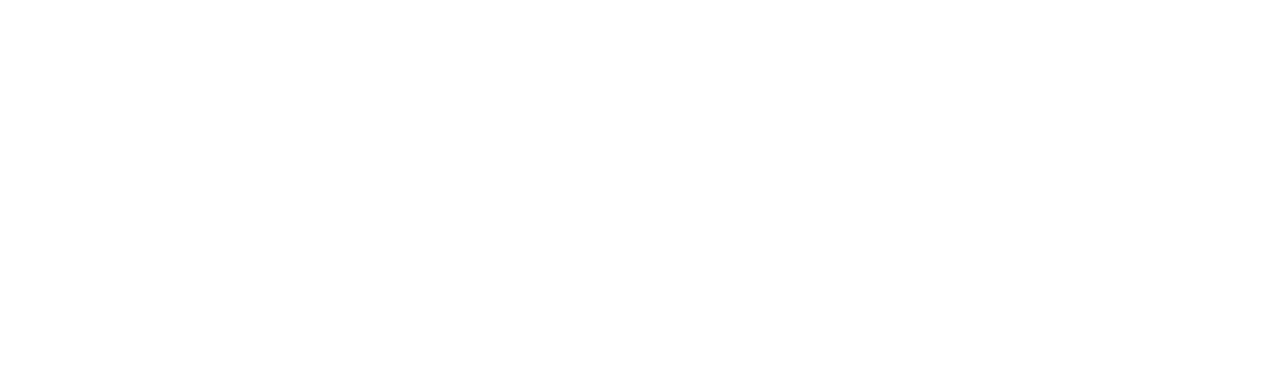
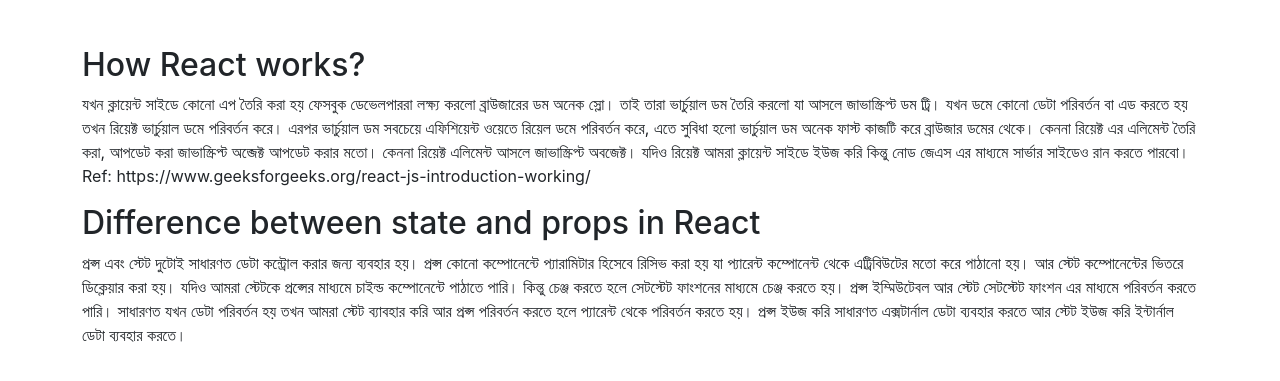
Before and after one commit to sakib412/pHero-assignment-8, a React (Create React App) app: page / in a window 1280 px wide. Shown: the part 1791-2172 px from the top of the page. Before the commit the page ends 1789 px from the top, so only its background shows below. Built offline with nearby package versions, Linux system fonts and the light colour scheme.

Commit message:
[ADDED] Questions

```diff
--- a/src/App.jsx
+++ b/src/App.jsx
@@ -2,6 +2,7 @@
 import './App.css';
 import CartList from './components/Cart/CartList.comp';
 import ProductList from './components/Products/ProductList.comp';
+import QuestionList from './components/Questions/QuestionList.comp';
 
 function App() {
   const [headphones, setHeadphones] = useState([])
@@ -67,6 +68,10 @@
 
         </div>
       </div>
+      <div className="row py-5">
+        <QuestionList />
+
+      </div>
     </div>
   );
 }
--- /dev/null
+++ b/src/components/Questions/QuestionItem.comp.jsx
@@ -0,0 +1,13 @@
+import React from 'react'
+
+const QuestionItem = (props) => {
+    const { question } = props
+    return (
+        <div>
+            <h2>{question.title}</h2>
+            <p>{question.answer}</p>
+        </div>
+    )
+}
+
+export default QuestionItem
--- /dev/null
+++ b/src/components/Questions/QuestionList.comp.jsx
@@ -0,0 +1,33 @@
+import React from 'react'
+import QuestionItem from './QuestionItem.comp'
+
+const QuestionList = () => {
+    const questions = [
+        {
+            id: 1,
+            title: 'How React works?',
+            answer: `যখন ক্লায়েন্ট সাইডে কোনো এপ তৈরি করা হয় ফেসবুক ডেভেলপাররা লক্ষ্য করলো ব্রাউজারের ডম অনেক স্লো। তাই তারা ভার্চুয়াল ডম তৈরি করলো যা আসলে জাভাস্ক্রিপ্ট ডম ট্রি। যখন ডমে কোনো ডেটা পরিবর্তন বা এড করতে হয় তখন রিয়েক্ট ভার্চুয়াল ডমে পরিবর্তন  করে। এরপর ভার্চুয়াল ডম সবচেয়ে এফিশিয়েন্ট ওয়েতে রিয়েল ডমে পরিবর্তন করে,  এতে সুবিধা হলো ভার্চুয়াল ডম অনেক ফাস্ট কাজটি করে ব্রাউজার ডমের থেকে। কেননা রিয়েক্ট এর এলিমেন্ট তৈরি করা, আপডেট করা জাভাস্ক্রিপ্ট অব্জেক্ট আপডেট করার মতো। কেননা রিয়েক্ট এলিমেন্ট আসলে জাভাস্ক্রিপ্ট অবজেক্ট। যদিও রিয়েক্ট আমরা ক্লায়েন্ট সাইডে ইউজ করি কিন্তু নোড জেএস এর মাধ্যমে সার্ভার সাইডেও রান করতে পারবো।
+
+            Ref: https://www.geeksforgeeks.org/react-js-introduction-working/`
+        },
+        {
+            id: 2,
+            title: 'Difference between state and props in React',
+            answer: `প্রপ্স এবং স্টেট দুটোই সাধারণত ডেটা  কন্ট্রোল করার জন্য ব্যবহার হয়।
+
+            প্রপ্স কোনো কম্পোনেন্টে প্যারামিটার হিসেবে রিসিভ করা হয় যা প্যারেন্ট কম্পোনেন্ট থেকে এট্রিবিউটের মতো করে পাঠানো হয়।  আর স্টেট কম্পোনেন্টের ভিতরে ডিক্লেয়ার করা হয়। যদিও আমরা স্টেটকে প্রপ্সের মাধ্যমে চাইল্ড কম্পোনেন্টে পাঠাতে পারি। কিন্তু চেঞ্জ করতে হলে সেটস্টেট ফাংশনের মাধ্যমে চেঞ্জ করতে হয়।
+
+            প্রপ্স ইম্মিউটেবল আর স্টেট সেটস্টেট ফাংশন এর মাধ্যমে পরিবর্তন করতে পারি।
+
+            সাধারণত যখন ডেটা পরিবর্তন হয় তখন আমরা স্টেট ব্যাবহার করি আর প্রপ্স পরিবর্তন করতে হলে প্যারেন্ট থেকে পরিবর্তন করতে হয়।
+
+            প্রপ্স ইউজ করি সাধারণত এক্সটার্নাল ডেটা ব্যবহার করতে আর স্টেট ইউজ করি ইন্টার্নাল ডেটা ব্যবহার করতে।`
+        },
+    ]
+    return questions.map(question => (
+        <QuestionItem key={question.id} question={question} />
+    ))
+
+}
+
+export default QuestionList
```
